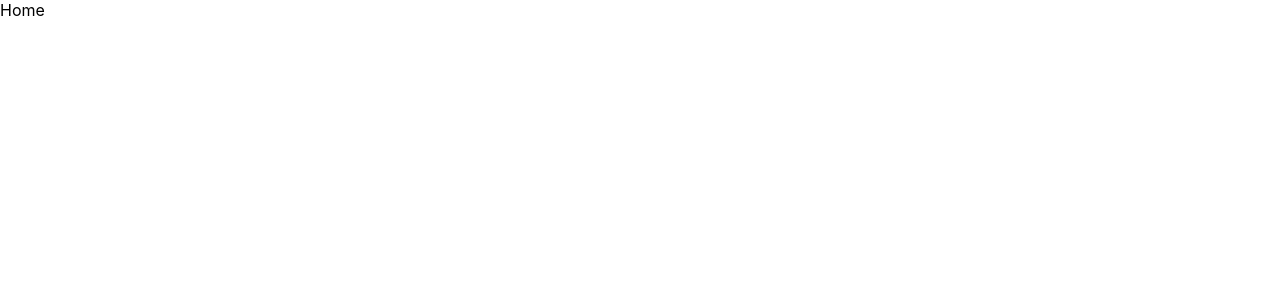
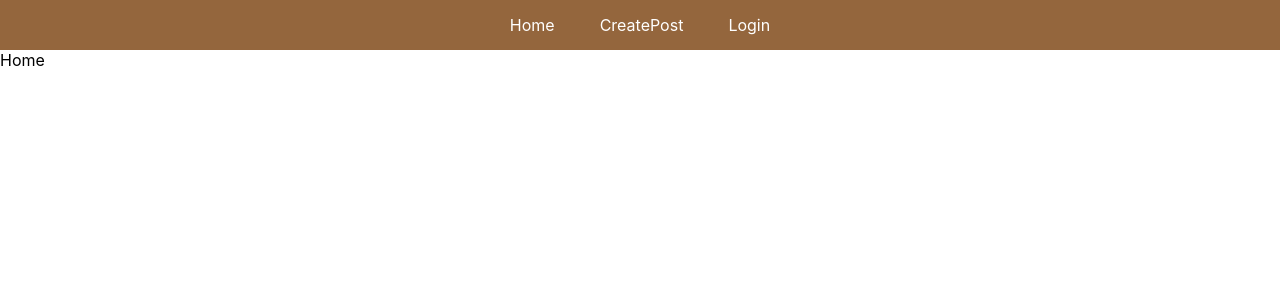
Before and after one commit to sorakawa101/blog-app, a React (Create React App) app: page / in a window 1280 px wide. Shown: the top 300 px of the page. Built offline with nearby package versions, Linux system fonts and the light colour scheme.

Commit message:
add: ナビゲーションバーを追加してCSSを適用

```diff
--- a/src/App.js
+++ b/src/App.js
@@ -1,13 +1,15 @@
 import './App.css';
-import { BrowserRouter as Router, Routes, Route, Link } from "react-router-dom"
+import { BrowserRouter as Router, Routes, Route, Link } from "react-router-dom";
 import Home from './components/Home';
 import CreatePost from './components/CreatePost';
 import Login from './components/Login';
 import Logout from './components/Logout';
+import Navbar from './components/Navbar';
 
 function App() {
   return (
     <Router>
+      <Navbar />
       <Routes>
         <Route path="/" element={<Home />}></Route>
         <Route path="/createpost" element={<CreatePost />}></Route>
--- a/src/components/Home.js
+++ b/src/components/Home.js
@@ -1,4 +1,4 @@
-import React from 'react'
+import React from 'react';
 
 const Home = () => {
     return (
--- a/src/components/Login.js
+++ b/src/components/Login.js
@@ -1,4 +1,4 @@
-import React from 'react'
+import React from 'react';
 
 const Login = () => {
     return (
--- a/src/components/Logout.js
+++ b/src/components/Logout.js
@@ -1,4 +1,4 @@
-import React from 'react'
+import React from 'react';
 
 const Logout = () => {
     return (
--- /dev/null
+++ b/src/components/Navbar.css
@@ -0,0 +1,18 @@
+nav {
+    display: flex;
+    justify-content: center;
+    align-items: center;
+    height: 50px;
+    background-color: #94663d;
+    gap: 45px;
+}
+
+nav a {
+    text-decoration: none;
+    color: white;
+    transform: all 0.3s;
+}
+
+nav a:hover {
+    color: cadetblue;
+}
--- /dev/null
+++ b/src/components/Navbar.js
@@ -0,0 +1,15 @@
+import React from 'react';
+import { Link } from "react-router-dom";
+import "./Navbar.css";
+
+const Navbar = () => {
+    return (
+        <nav>
+            <Link to="/">Home</Link>
+            <Link to="/createpost">CreatePost</Link>
+            <Link to="/login">Login</Link>
+        </nav>
+    )
+}
+
+export default Navbar
```
